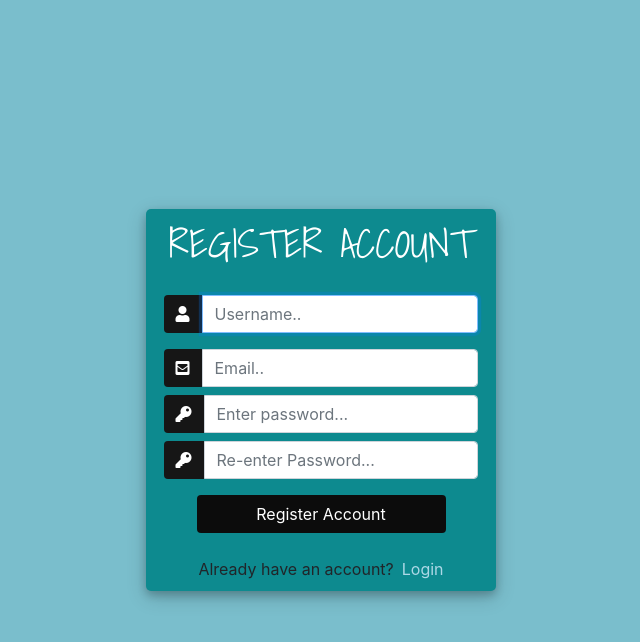
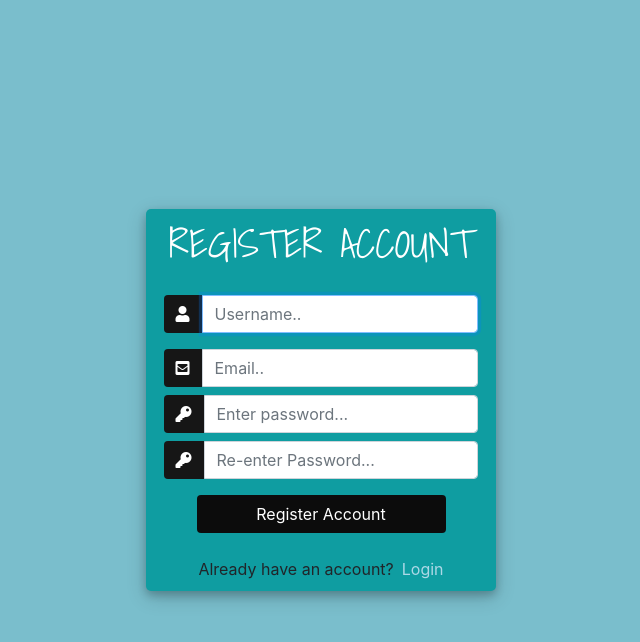
Before and after one commit to Barrack-coder/Tribune-manage, a Django app: page /register/ in a window 1280 px wide. Shown: the top 642 px of the page, without its empty margins (319-959 px from the left). Run offline with Django 3.2, Linux system fonts and the light colour scheme; some libraries are stand-ins or nearby versions.

Commit message:
created main file

```diff
--- a/accounts/templates/accounts/register.html
+++ b/accounts/templates/accounts/register.html
@@ -25,7 +25,7 @@
 			width: 350px;
 			margin-top: auto;
 			margin-bottom: auto;
-			background: #0d8a8f;
+			background: #0f9da1;
 			position: relative;
 			display: flex;
 			justify-content: center;
```
